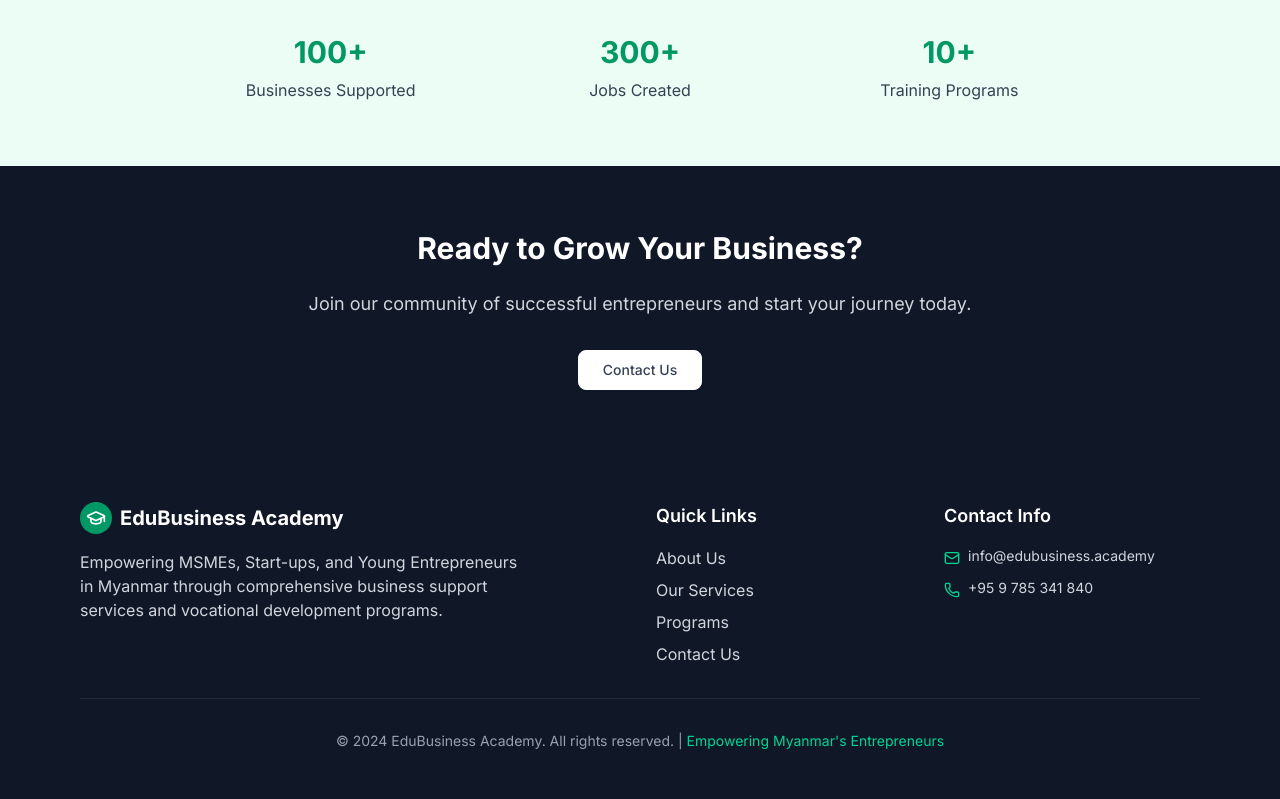
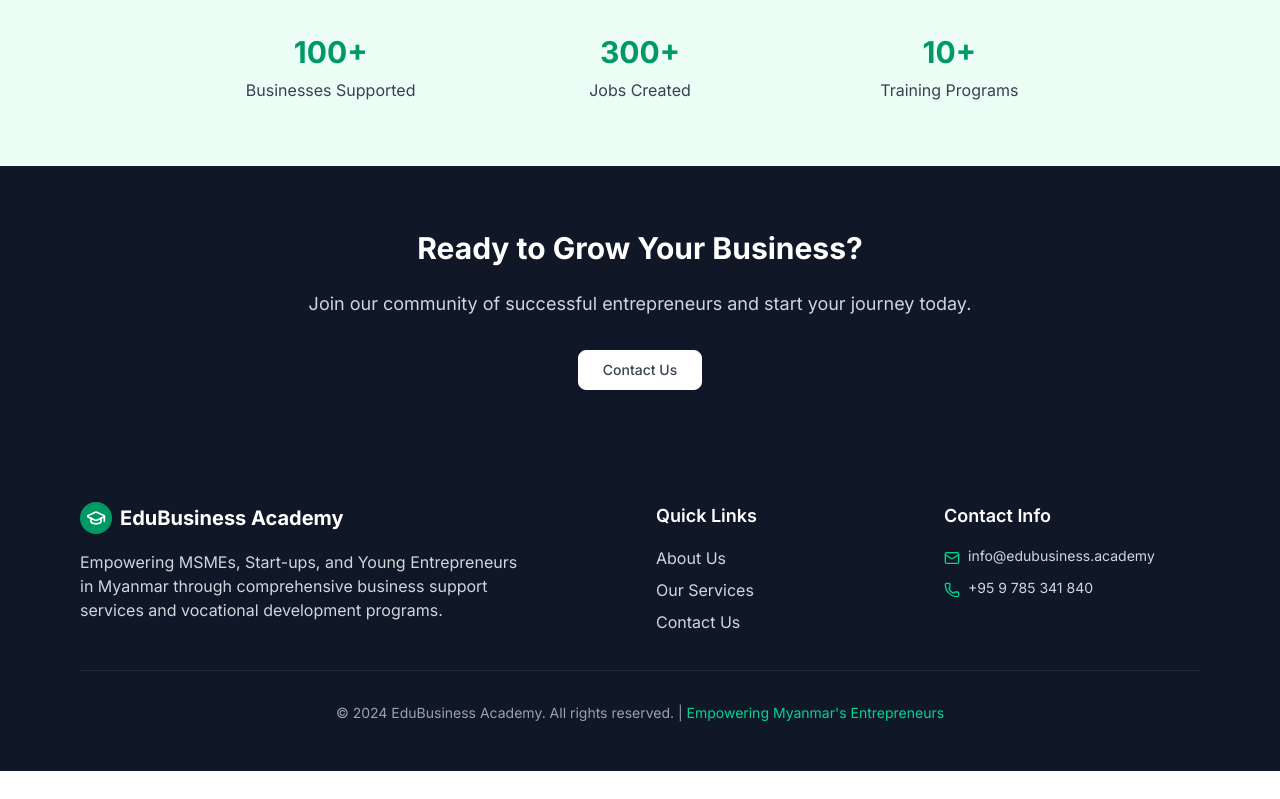
Before and after one commit to soungoolwin/EduBusinessAcademy, a Next.js app: page / in a window 1280 px wide. Shown: the part 1715-2514 px from the top of the page. After the commit the page ends 2486 px from the top, so only its background shows below. Built offline with nearby package versions, Linux system fonts and the light colour scheme.

Commit message:
update content

```diff
--- a/components/footer.tsx
+++ b/components/footer.tsx
@@ -51,14 +51,6 @@ export default function Footer() {
               </li>
               <li>
                 <Link
-                  href="/programs"
-                  className="text-gray-300 hover:text-emerald-400 transition-colors"
-                >
-                  Programs
-                </Link>
-              </li>
-              <li>
-                <Link
                   href="/contact"
                   className="text-gray-300 hover:text-emerald-400 transition-colors"
                 >
```
